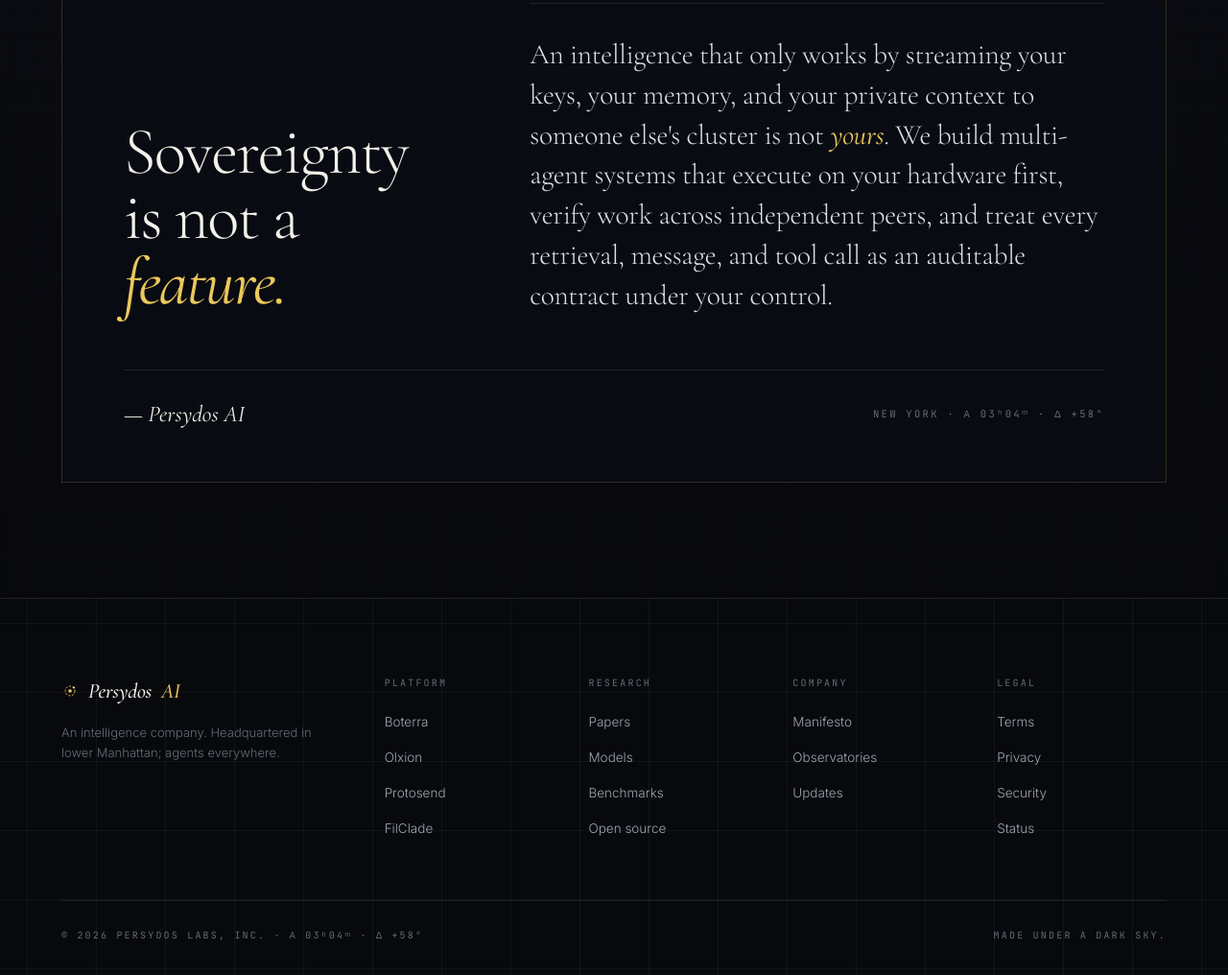
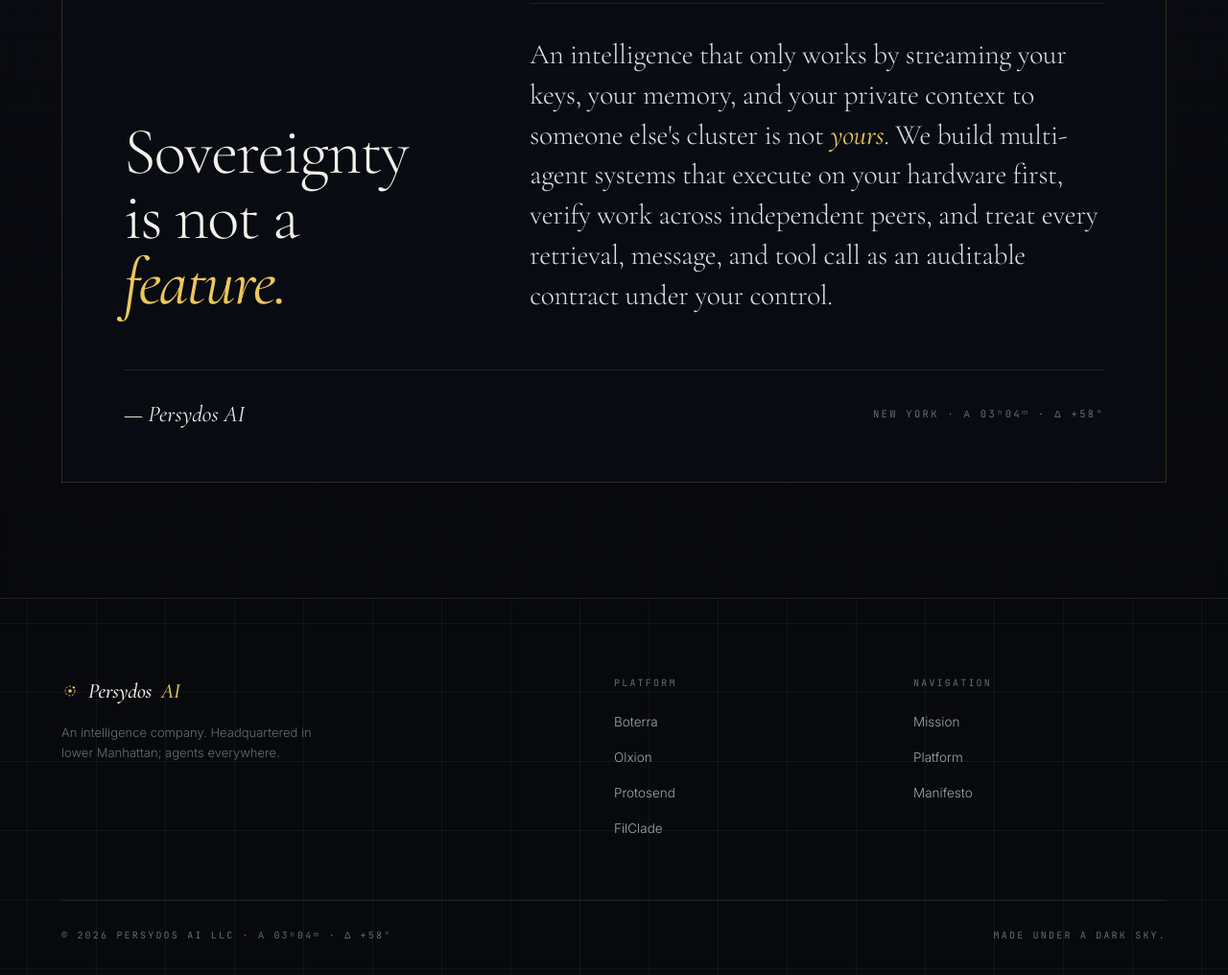
Before and after one commit to persydos-ai/persydos-ai.github.io, a plain HTML site: page index.html in a window 1280 px wide. Shown: the part 3599-4615 px from the top of the page at 96% size. Drawn offline with nearby package versions, Linux system fonts and the light colour scheme.

Commit message:
Clean up footer links and update copyright to PERSYDOS AI LLC

```diff
--- a/index.html
+++ b/index.html
@@ -832,8 +832,8 @@
 
     .footer-grid {
       display: grid;
-      grid-template-columns: 1.7fr repeat(4, 1fr);
-      gap: 36px;
+      grid-template-columns: 2fr 1fr 1fr;
+      gap: 48px;
       padding-bottom: 64px;
       border-bottom: 1px solid var(--border-dark);
     }
@@ -1245,7 +1245,7 @@
 
       <div class="observatories-grid" id="observatories-grid">
         <!-- P-01 Boterra -->
-        <article class="obs-card">
+        <article class="obs-card" id="obs-boterra">
           <div>
             <div class="obs-meta">
               <span class="obs-code">P-01</span>
@@ -1291,7 +1291,7 @@
         </article>
 
         <!-- P-02 Olxion -->
-        <article class="obs-card">
+        <article class="obs-card" id="obs-olxion">
           <div>
             <div class="obs-meta">
               <span class="obs-code">P-02</span>
@@ -1336,7 +1336,7 @@
         </article>
 
         <!-- P-03 Protosend -->
-        <article class="obs-card">
+        <article class="obs-card" id="obs-protosend">
           <div>
             <div class="obs-meta">
               <span class="obs-code">P-03</span>
@@ -1382,7 +1382,7 @@
         </article>
 
         <!-- P-04 FilClade -->
-        <article class="obs-card">
+        <article class="obs-card" id="obs-filclade">
           <div>
             <div class="obs-meta">
               <span class="obs-code">P-04</span>
@@ -1490,45 +1490,25 @@
         <div>
           <div class="footer-col-title">PLATFORM</div>
           <ul class="footer-links">
-            <li><a href="#platform">Boterra</a></li>
-            <li><a href="#platform">Olxion</a></li>
-            <li><a href="#platform">Protosend</a></li>
-            <li><a href="#platform">FilClade</a></li>
+            <li><a href="#obs-boterra">Boterra</a></li>
+            <li><a href="#obs-olxion">Olxion</a></li>
+            <li><a href="#obs-protosend">Protosend</a></li>
+            <li><a href="#obs-filclade">FilClade</a></li>
           </ul>
         </div>
 
         <div>
-          <div class="footer-col-title">RESEARCH</div>
+          <div class="footer-col-title">NAVIGATION</div>
           <ul class="footer-links">
-            <li><a href="#platform">Papers</a></li>
-            <li><a href="#platform">Models</a></li>
-            <li><a href="#platform">Benchmarks</a></li>
-            <li><a href="#platform">Open source</a></li>
-          </ul>
-        </div>
-
-        <div>
-          <div class="footer-col-title">COMPANY</div>
-          <ul class="footer-links">
+            <li><a href="#mission">Mission</a></li>
+            <li><a href="#platform">Platform</a></li>
             <li><a href="#manifesto">Manifesto</a></li>
-            <li><a href="#platform">Observatories</a></li>
-            <li><a href="#" data-open-modal="access">Updates</a></li>
-          </ul>
-        </div>
-
-        <div>
-          <div class="footer-col-title">LEGAL</div>
-          <ul class="footer-links">
-            <li><a href="#manifesto">Terms</a></li>
-            <li><a href="#manifesto">Privacy</a></li>
-            <li><a href="#manifesto">Security</a></li>
-            <li><a href="#manifesto">Status</a></li>
           </ul>
         </div>
       </div>
 
       <div class="footer-bottom">
-        <div>© 2026 PERSYDOS LABS, INC. · Α 03ʰ04ᵐ · Δ +58°</div>
+        <div>© 2026 PERSYDOS AI LLC · Α 03ʰ04ᵐ · Δ +58°</div>
         <div>MADE UNDER A DARK SKY.</div>
       </div>
     </div>
```
